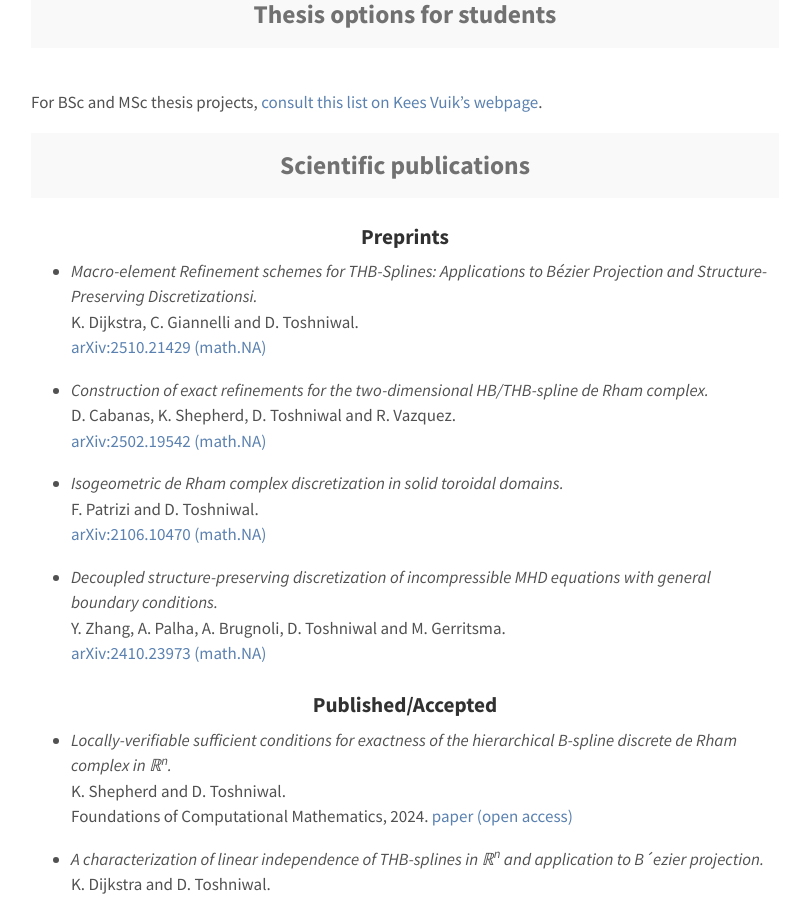
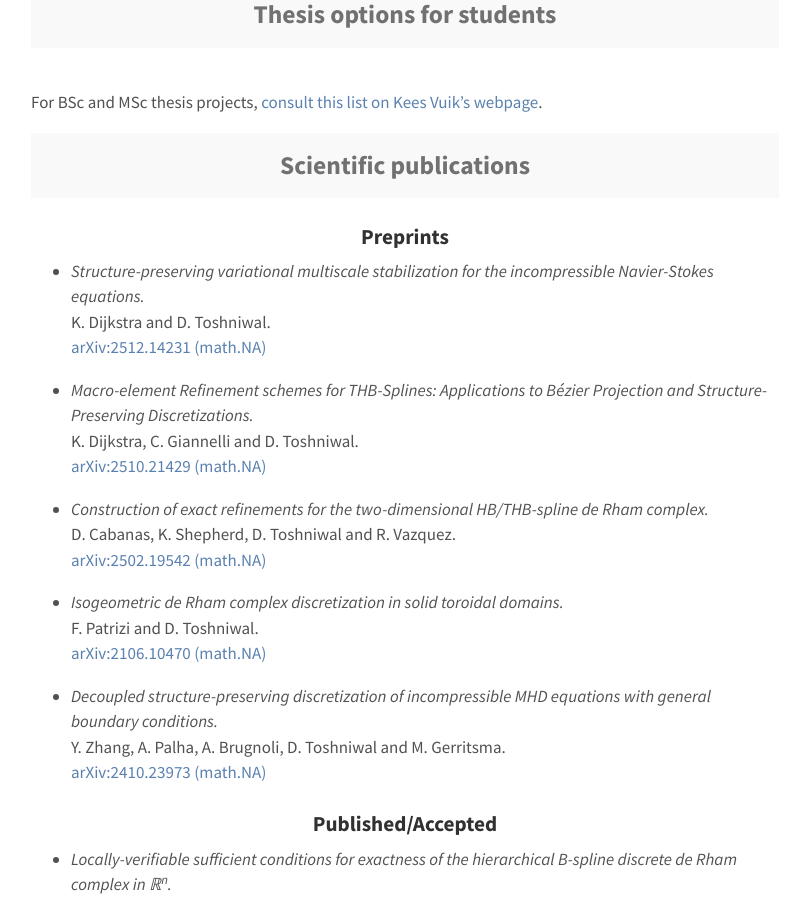
Before and after one commit to dtoshniwal/dtoshniwal.github.io, a Jekyll site: the page built from research.md, in a window 1280 px wide and 900 px high, scrolled down 601 px. Shown: the whole window, without its empty margins (235-1032 px from the left). Built offline with Jekyll 4.4.1, drawn with Linux system fonts in a browser that asks for light colours.

Commit message:
update pubs

```diff
--- a/research.md
+++ b/research.md
@@ -35,7 +35,15 @@ For BSc and MSc thesis projects, [consult this list on Kees Vuik's webpage](http
 
 <h3 align="center">Preprints</h3>
 
-* <i>Macro-element Refinement schemes for THB-Splines: Applications to Bézier Projection and Structure-Preserving Discretizationsi.</i>
+* <i>Structure-preserving variational multiscale stabilization for the incompressible Navier-Stokes equations.</i>
+<br>
+K. Dijkstra and D. Toshniwal.
+<br>
+[arXiv:2512.14231 (math.NA)](https://arxiv.org/abs/2512.14231)
+
+
+
+* <i>Macro-element Refinement schemes for THB-Splines: Applications to Bézier Projection and Structure-Preserving Discretizations.</i>
 <br>
 K. Dijkstra, C. Giannelli and D. Toshniwal.
 <br>
```
